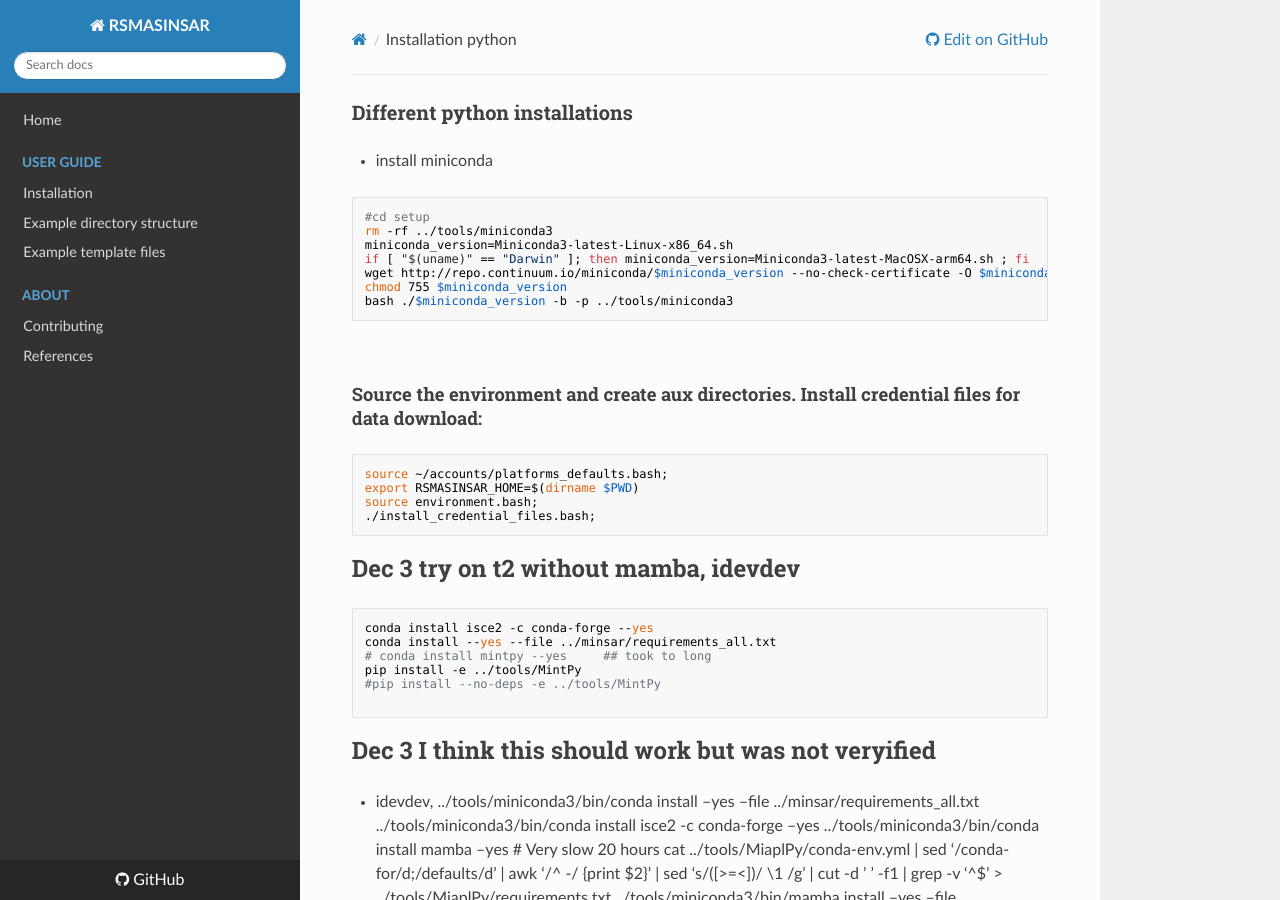
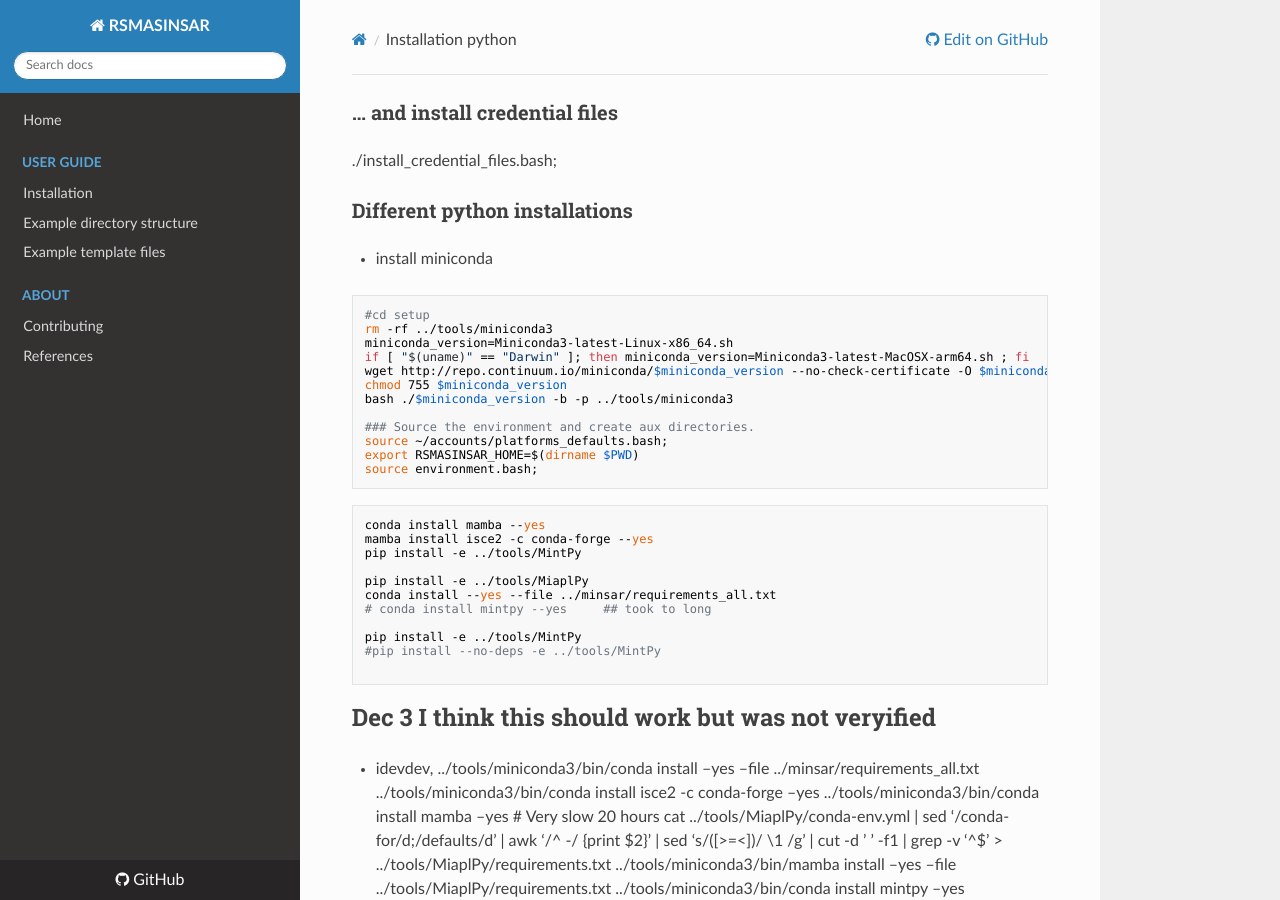
Before and after one commit to geodesymiami/rsmas_insar, an MkDocs documentation site: the page built from docs/installation_python.md, in a window 1280 px wide and 900 px high. Built offline with MkDocs 1.6.1, drawn with Linux system fonts in a browser that asks for light colours; nearby versions of some CDN libraries.

Commit message:
Update installation_python.md

````diff
--- a/docs/installation_python.md
+++ b/docs/installation_python.md
@@ -1,3 +1,6 @@
+## ... and install credential files
+./install_credential_files.bash;
+
 ## Different python installations
 * install miniconda
 ```
@@ -8,21 +11,22 @@ if [ "$(uname)" == "Darwin" ]; then miniconda_version=Miniconda3-latest-MacOSX-a
 wget http://repo.continuum.io/miniconda/$miniconda_version --no-check-certificate -O $miniconda_version #; if ($? != 0) exit;
 chmod 755 $miniconda_version
 bash ./$miniconda_version -b -p ../tools/miniconda3
-```
-############################################
-### Source the environment and create aux directories. Install credential files for data download: ###
-```
+
+### Source the environment and create aux directories.
 source ~/accounts/platforms_defaults.bash;
 export RSMASINSAR_HOME=$(dirname $PWD)
 source environment.bash;
-./install_credential_files.bash;
 ```
 
-# Dec 3  try on t2 without mamba, idevdev
 ```
-conda install isce2 -c conda-forge --yes
+conda install mamba --yes
+mamba install isce2 -c conda-forge --yes
+pip install -e ../tools/MintPy
+
+pip install -e ../tools/MiaplPy
 conda install --yes --file ../minsar/requirements_all.txt
 # conda install mintpy --yes     ## took to long
+
 pip install -e ../tools/MintPy
 #pip install --no-deps -e ../tools/MintPy
 
````
